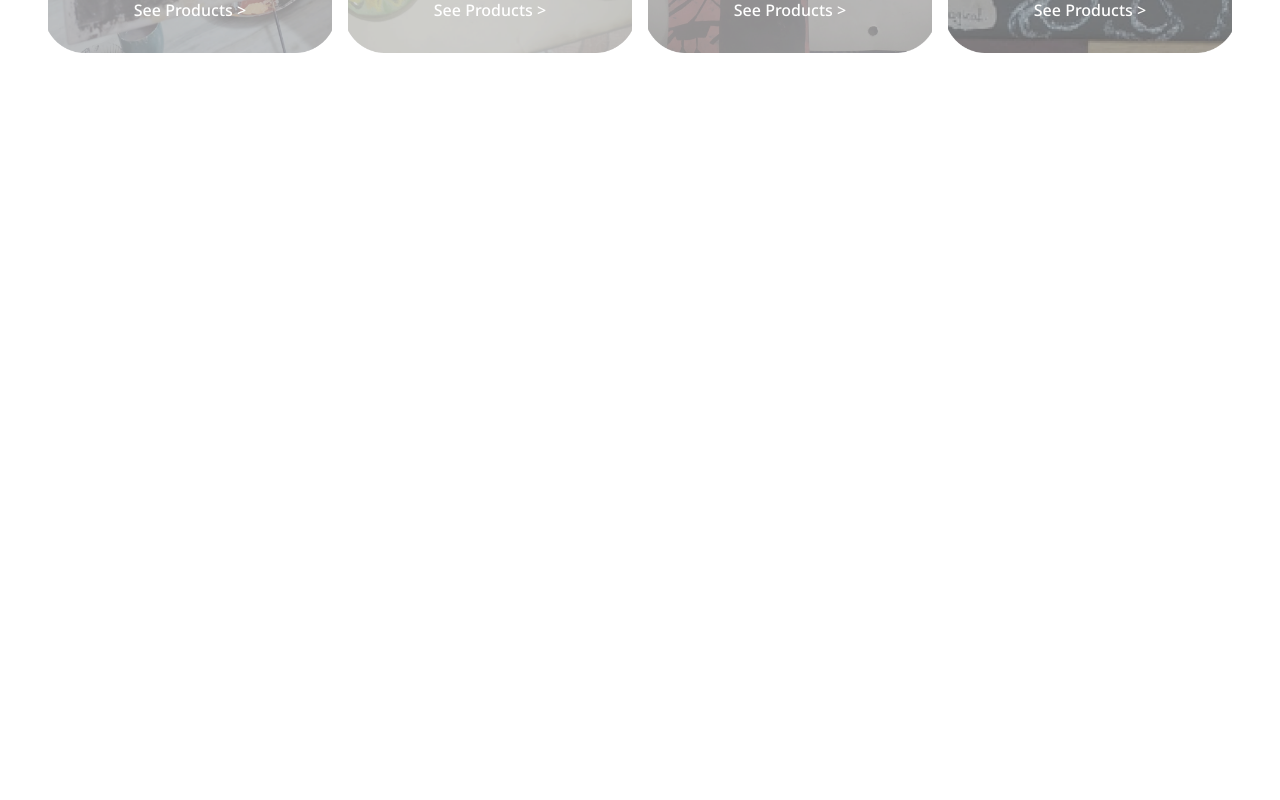
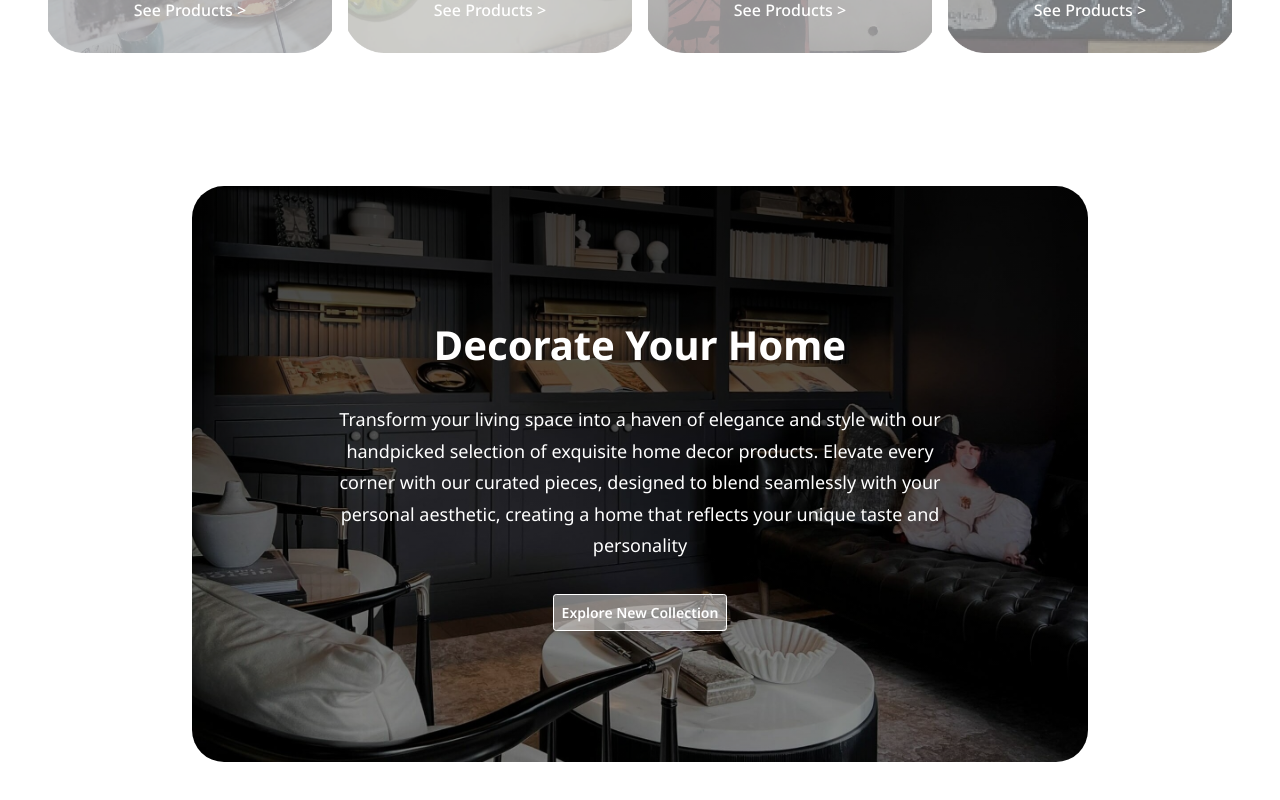
Before and after one commit to vikashchand/Elegance-Crafted-Ecommerce, a React (Create React App) app: page / in a window 1280 px wide. Shown: the part 1174-1974 px from the top of the page. Before the commit the page ends 1360 px from the top, so only its background shows below. Built offline with nearby package versions, Linux system fonts and the light colour scheme.

Commit message:
Landingpage-up3-basicStarter-pack

```diff
--- a/src/Screens/LandingPage/LandingPage.jsx
+++ b/src/Screens/LandingPage/LandingPage.jsx
@@ -1,6 +1,7 @@
 import React from 'react'
 import Header from './segments/Header'
 import ShopByCategory from './segments/ShopByCategory'
+import BasicStarterPack from './segments/BasicStarterPack'
 
 
 export const LandingPage = () => {
@@ -8,7 +9,7 @@ export const LandingPage = () => {
     <>
       <Header/>
       <ShopByCategory/>
-
+      <BasicStarterPack/>
 
     </>
   )
--- /dev/null
+++ b/src/Screens/LandingPage/segments/BasicStarterPack.jsx
@@ -0,0 +1,26 @@
+import React from 'react'
+import './basicstart.css'
+
+const BasicStarterPack = () => {
+  return (
+    <section className='bsp_container'>
+        <div className='bsp_content'>
+            <h1>Decorate Your Home</h1>
+            <div className="bsp_para">
+            <p>
+            Transform your living space into a haven of elegance and style with our handpicked selection of exquisite home decor products. Elevate every corner with our curated pieces, designed to blend seamlessly with your personal aesthetic, creating a home that reflects your unique taste and personality
+            </p>
+            </div>
+
+            <div className="btn_container">
+                <button className='button_primary'>
+                    Explore New Collection
+                </button>
+            </div>
+        </div>
+
+    </section>
+  )
+}
+
+export default BasicStarterPack
--- /dev/null
+++ b/src/Screens/LandingPage/segments/basicstart.css
@@ -0,0 +1,37 @@
+.bsp_container
+{
+    width: 100%;
+    height: 80vh;
+    position: relative;
+    display: flex;
+    justify-content: center;
+    padding-bottom: 4rem;
+    align-items: center;
+}
+.bsp_content
+{
+   width: 70%;
+   height: 100%;
+   display: flex;
+   flex-direction: column;
+   align-items: center;
+   justify-content: center;
+   border-radius: 2rem;
+   gap: 2rem;
+    background: linear-gradient(rgba(0, 0, 0, 0.762),rgba(0,0,0,0.45)),url("../images/room.jpg") no-repeat center / cover;
+
+
+}
+
+.bsp_content h1{
+    font-weight: 700;
+    font-size: 40px;
+}
+.bsp_para
+{
+    width: 70%;
+    font-weight: 400;
+    font-size: 18px;
+    line-height: 1.75;
+    text-align: center;
+}
--- a/src/Screens/LandingPage/segments/header.css
+++ b/src/Screens/LandingPage/segments/header.css
@@ -28,6 +28,7 @@
     font-weight: 400;
     font-size: 18px;
     text-align: center;
+
 }
 
 .content
```
